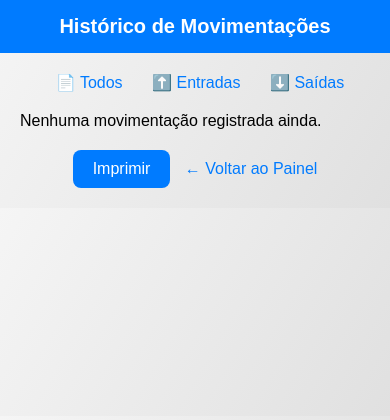
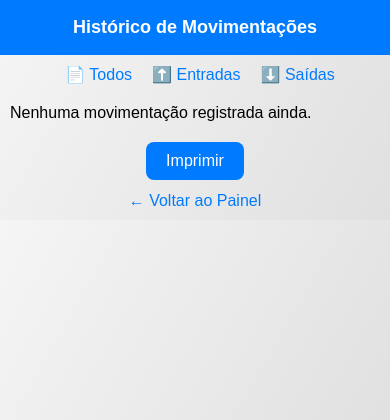
Before and after one commit to Gentil-dev/sistema_gerenciamento_de_estoque, a Flask app: page /historico in a window 390 px wide. Shown: the top 420 px of the page. Run offline with Flask 3, Linux system fonts and the light colour scheme; the visitor is signed in with stand-in values (Sample User, id 1); data that the repository does not hold is empty.

Commit message:
Ajuste mobile em histórico html

```diff
--- a/app/templates/historico.html
+++ b/app/templates/historico.html
@@ -92,6 +92,103 @@
             background-color: #e8f0ff;
             transition: 0.2s;
         }
+
+        .filtros-historico {
+            margin-bottom: 20px;
+            text-align: center;
+        }
+
+        .filtros-historico a {
+            margin-right: 15px;
+        }
+
+        .filtros-historico a:last-child {
+            margin-right: 0;
+        }
+
+        @media (max-width: 600px) {
+            main {
+                padding: 10px;
+            }
+
+            header {
+                padding: 16px 12px;
+                font-size: 18px;
+                line-height: 1.3;
+            }
+
+            table,
+            thead,
+            tbody,
+            th,
+            td,
+            tr {
+                display: block;
+            }
+
+            td.nf-lote {
+                white-space: normal;
+                width: auto;
+            }
+
+            thead {
+                display: none;
+            }
+
+            tbody tr {
+                margin-bottom: 14px;
+                padding: 12px;
+                border-radius: 10px;
+                box-shadow: 0 1px 4px rgba(0, 0, 0, 0.12);
+            }
+
+            td {
+                display: flex;
+                justify-content: space-between;
+                align-items: flex-start;
+                gap: 10px;
+                padding: 8px 0;
+                border: none;
+                word-break: break-word;
+            }
+
+            td::before {
+                font-weight: bold;
+                min-width: 120px;
+                margin-right: 10px;
+            }
+
+            td:nth-child(1)::before { content: "Ação"; }
+            td:nth-child(2)::before { content: "Produto"; }
+            td:nth-child(3)::before { content: "Quantidade"; }
+            td:nth-child(4)::before { content: "Valor (R$)"; }
+            td:nth-child(5)::before { content: "Lucro Real (R$)"; }
+            td:nth-child(6)::before { content: "NF / Lote"; }
+            td:nth-child(7)::before { content: "Data/Hora"; }
+
+            .botoes {
+                display: flex;
+                flex-direction: column;
+                align-items: center;
+                gap: 12px;
+            }
+
+            .botoes a,
+            .botoes button {
+                margin: 0;
+            }
+
+            .filtros-historico {
+                display: flex;
+                justify-content: center;
+                flex-wrap: wrap;
+                gap: 10px;
+            }
+
+            .filtros-historico a {
+                margin-right: 0;
+            }
+        }
     </style>
 <body>
     <header>
@@ -99,9 +196,9 @@
     </header>
     <main>
         <!-- FILTROS -->
-        <div style="margin-bottom: 20px; text-align:center;">
-            <a href="/historico?tipo=todos" style="margin-right: 15px;">📄 Todos</a>
-            <a href="/historico?tipo=entrada" style="margin-right: 15px;">⬆️ Entradas</a>
+        <div class="filtros-historico">
+            <a href="/historico?tipo=todos">📄 Todos</a>
+            <a href="/historico?tipo=entrada">⬆️ Entradas</a>
             <a href="/historico?tipo=saida">⬇️ Saídas</a>
         </div>
 
@@ -109,13 +206,13 @@
         <table>
             <thead>
                 <tr>
-                    <th>Data/Hora</th>
                     <th>Ação</th>
                     <th>Produto</th>
                     <th>Quantidade</th>
                     <th>Valor (R$)</th>
                     <th>Lucro Real (R$)</th>
                     <th>NF / Lote</th>
+                    <th>Data/Hora</th>
                 </tr>
             </thead>
             <tbody>
@@ -127,12 +224,11 @@
                         style="background-color: #f8d7da;"
                     {% endif %}
                 >
-                    <td>{{ h.data_hora.astimezone(pytz.timezone('America/Sao_Paulo')).strftime('%d/%m/%Y %H:%M:%S') }}</td>
                     <td>{{ h.acao }}</td>
                     <td>{{ h.produto_nome }}</td>
                     <td>{{ h.quantidade if h.quantidade is not none else '' }}</td>
                     <td>{{ ("%.2f" % h.valor) if h.valor is not none else '' }}</td>
-                    <!-- Lucro Real (somente para saída) -->
+                     <!-- Lucro Real (somente para saída) -->
                     <td>
                         {% if h.acao == 'Saída de Produto' %}
                             {{ ("%.2f" % h.lucro_real) if h.lucro_real is not none else '0.00' }}
@@ -144,6 +240,7 @@
                     <td class="nf-lote">
                         {{ h.nota_fiscal or '-' }}
                     </td>
+                    <td>{{ h.data_hora.astimezone(pytz.timezone('America/Sao_Paulo')).strftime('%d/%m/%Y %H:%M:%S') }}</td>
                 </tr>
                 {% endfor %}
             </tbody>
```
